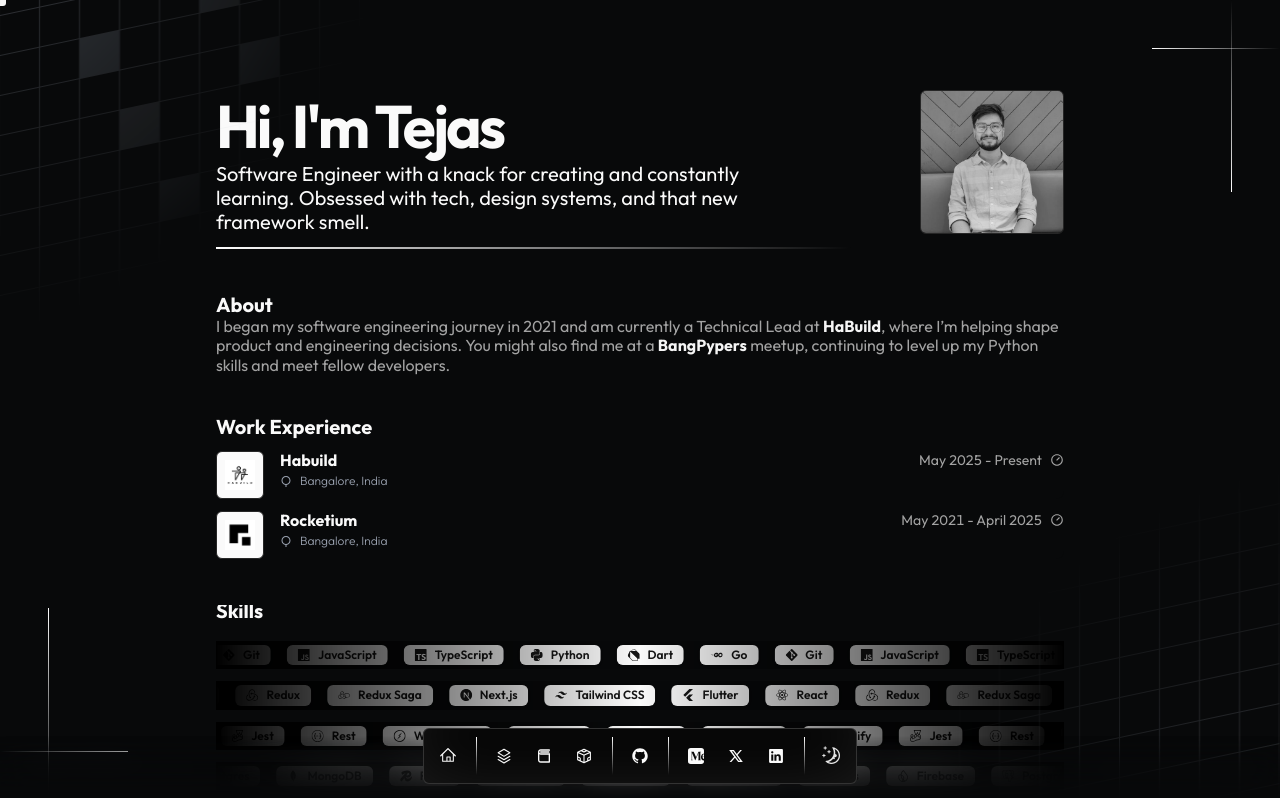
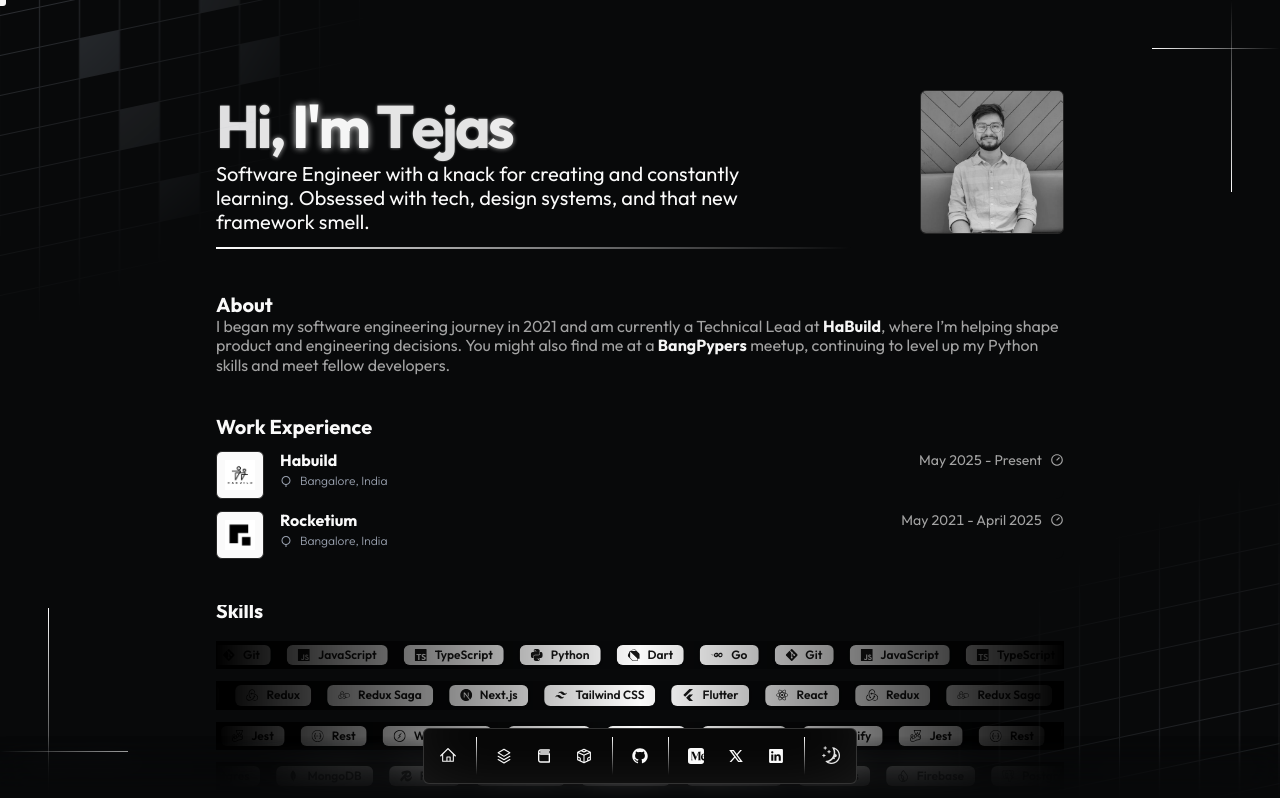
Before and after one commit to tejastn10/nimbus, a Next.js app: page / in a window 1280 px wide. Shown: the top 798 px of the page. Built offline with nearby package versions, Linux system fonts and the light colour scheme.

Commit message:
feat: add glowing text animation to the hero section greeting

```diff
--- a/src/app/page.tsx
+++ b/src/app/page.tsx
@@ -21,6 +21,7 @@
 import { DATA } from "@/data/resume";
 import { BLUR_FADE_DELAY } from "@/constants/ui";
 import { PROJECT_SLICE_NUMBER } from "@/constants/values";
+import { GlowingText } from "@/components/animated/GlowingText";
 
 const Home: FC = () => {
 	return (
@@ -31,9 +32,10 @@
 						<div className="flex-col flex flex-1 space-y-1.5">
 							<BlurFade delay={BLUR_FADE_DELAY}>
 								<BoxReveal>
-									<h1 className="text-3xl font-bold tracking-tighter sm:text-5xl xl:text-6xl/none">
-										{`Hi, I'm ${DATA.name.split(" ")[0]}`}
-									</h1>
+									<GlowingText
+										text={`Hi, I'm ${DATA.name.split(" ")[0]}`}
+										className="text-3xl font-bold tracking-tighter mr-2 sm:text-5xl xl:text-6xl/none"
+									/>
 								</BoxReveal>
 								<h2 className="max-w-[600px] md:text-xl">{DATA.description}</h2>
 							</BlurFade>
```
